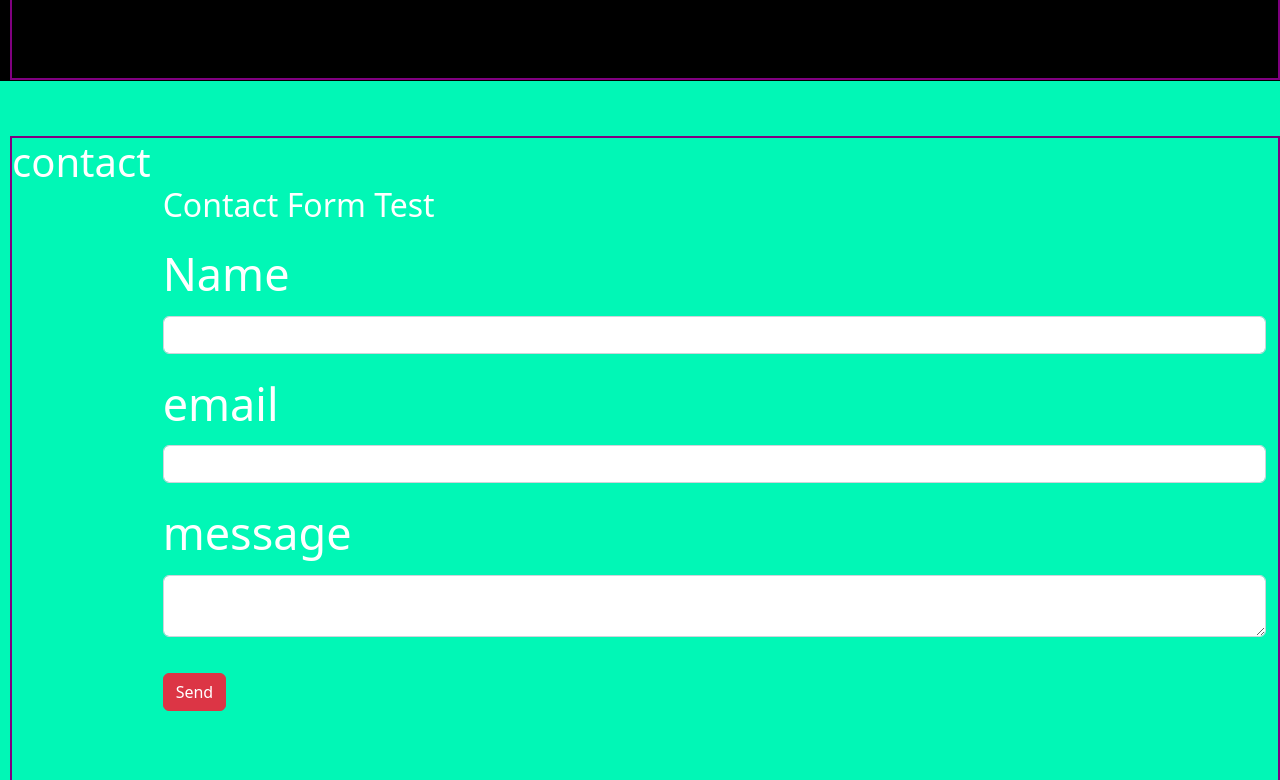
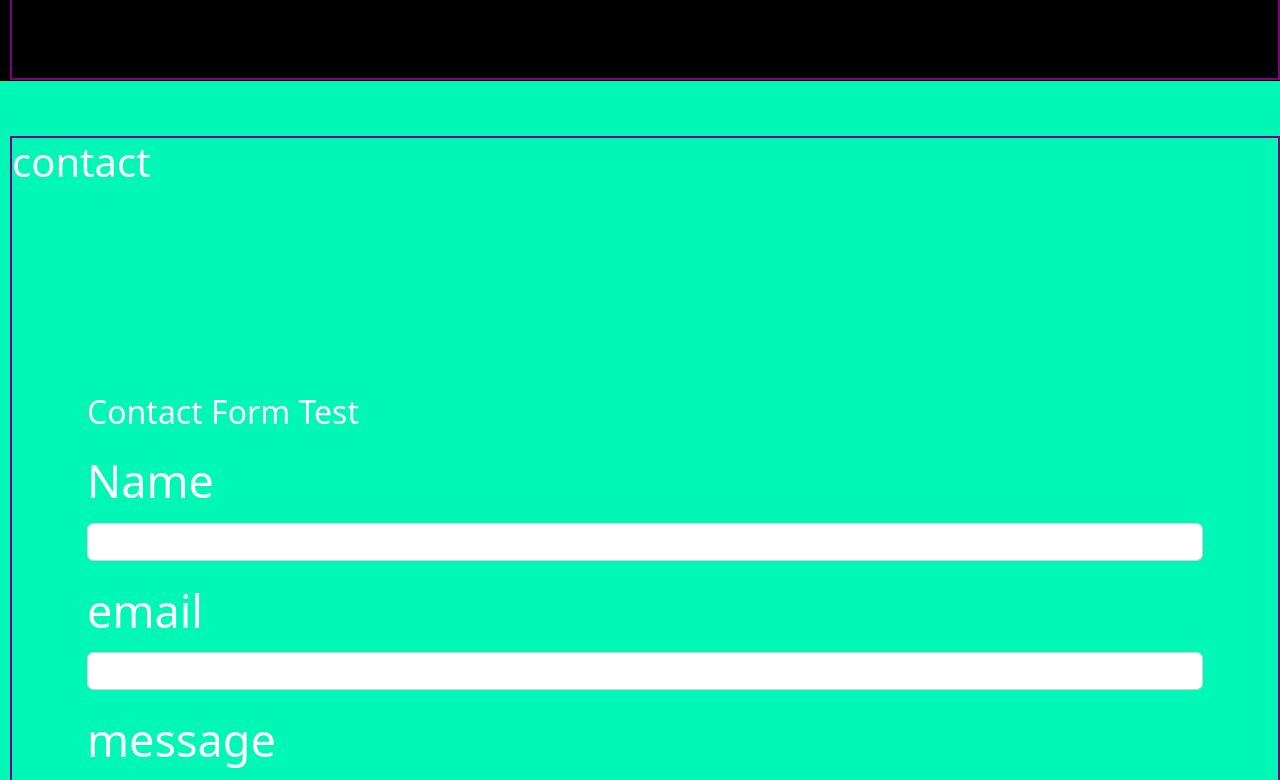
Before and after one commit to Ace-86/portfolio, a React (Create React App) app: page / in a window 1280 px wide. Shown: the part 2920-3700 px from the top of the page. Built offline with nearby package versions, Linux system fonts and the light colour scheme.

Commit message:
style updated

```diff
--- a/src/App.css
+++ b/src/App.css
@@ -36,3 +36,7 @@
     background-color: #01f7b6;
 
   }
+
+  .hello {
+    color: white
+  }
--- a/src/components/styles/Contact.css
+++ b/src/components/styles/Contact.css
@@ -1,26 +1,7 @@
 .contact {
-    display: flex;
+    display: grid;
     width: 100%;
     height: 100%;
     border: 2px solid purple;
     color: white
 }
-
-/* <section class="content-section noise" style="background-color: #01f7b6;"><div class="container"><div class="vc_row wpb_row vc_row-fluid"><div class="wpb_column vc_column_container vc_col-sm-12"><div class="vc_column-inner"><div class="wpb_wrapper">
-            <div class="section-title  wow fadeIn" style="visibility: visible; animation-name: fadeIn;">
-                            <h6>START WORKING WITH US</h6>
-
-                            <h2 data-text="Hire us">So that's us. There's no<br>
-other way to put it.</h2>
-                        </div>
-            <div class="vc_row wpb_row vc_inner vc_row-fluid"><div class="wpb_column vc_column_container vc_col-sm-12 vc_col-md-5"><div class="vc_column-inner"><div class="wpb_wrapper">            <div class="text-box wow fadeIn" style="visibility: visible; animation-name: fadeIn;">
-                <h4>DO YOU HAVE A PROJECT OPPORTUNITY, OR ARE YOU JUST A LOOKING TO GET CREATIVE SOLUTIONS?</h4>
-
-                                    <div class="custom-link wow fadeIn" style="visibility: visible; animation-name: fadeIn;">
-                        <a href="#" title="GET STARTED">
-                            <div class="lines"><span></span> <span></span></div>
-                            <b>GET STARTED</b>
-                        </a>
-                    </div>
-                                </div>
-            </div></div></div></div></div></div></div></div></div></section> */
```
